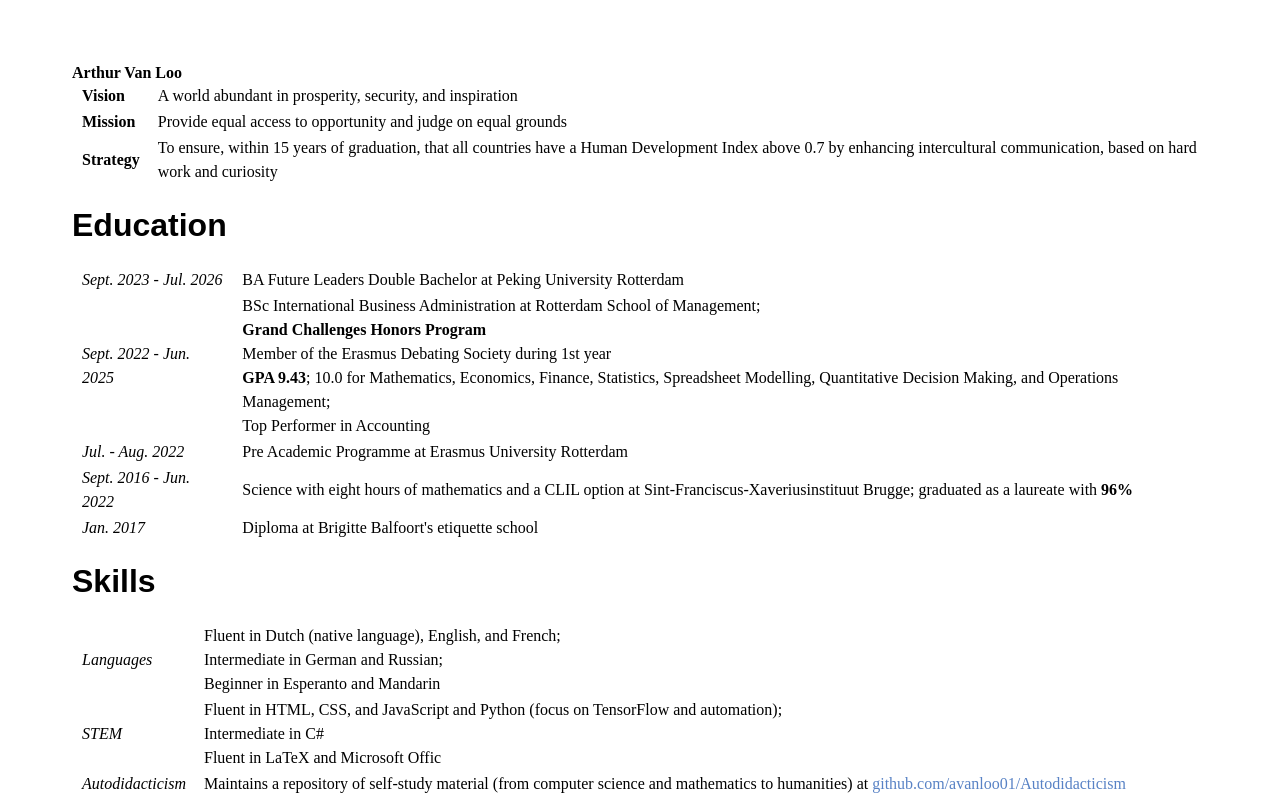
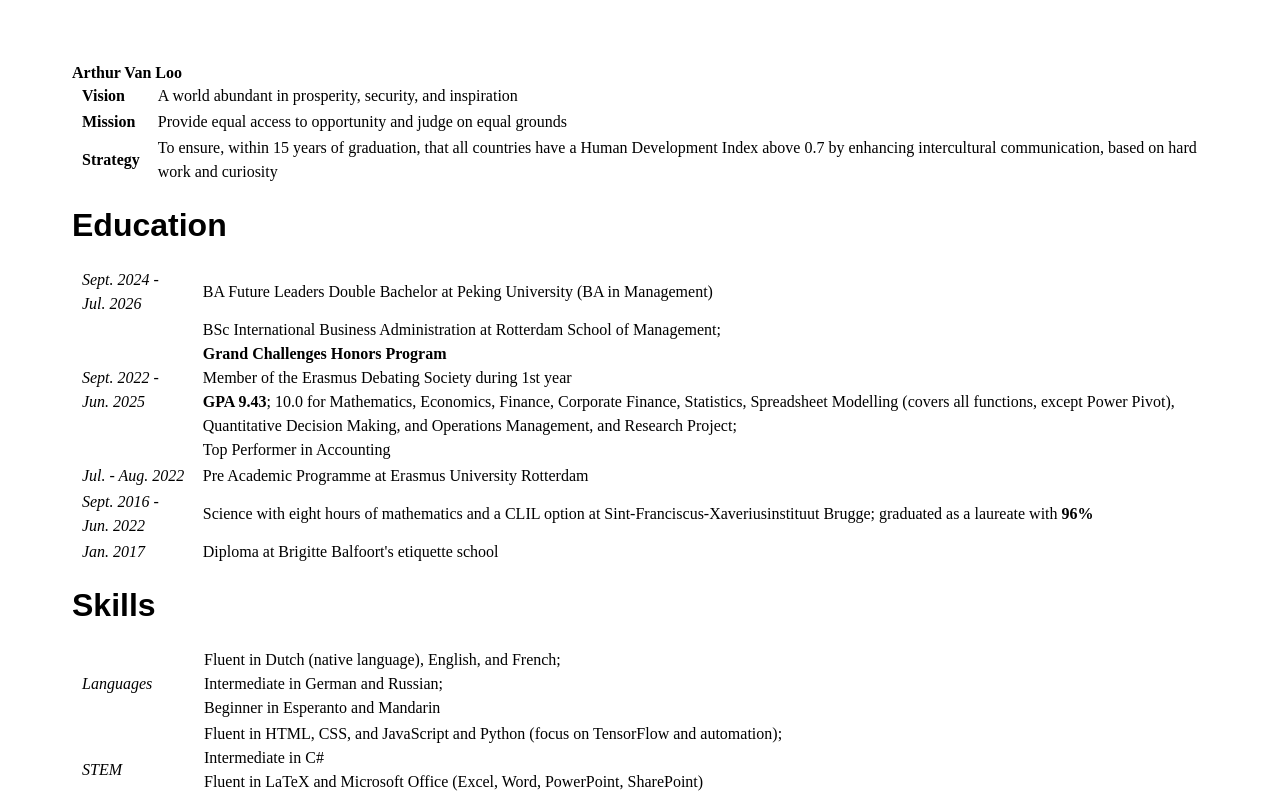
Before and after one commit to avanloo01/businessCard, an Angular app: page /cv in a window 1280 px wide. Shown: the top 797 px of the page. Built offline with nearby package versions, Linux system fonts and the light colour scheme.

Commit message:
Update cv.component.html
Spelling update

```diff
--- a/src/app/Components/cv/cv.component.html
+++ b/src/app/Components/cv/cv.component.html
@@ -20,16 +20,16 @@
 <h1>Education</h1>
 <table>
     <tr>
-        <td><i>Sept. 2023 - Jul. 2026</i></td>
-        <td>BA Future Leaders Double Bachelor at Peking University Rotterdam</td>
+        <td><i>Sept. 2024 - Jul. 2026</i></td>
+        <td>BA Future Leaders Double Bachelor at Peking University (BA in Management)</td>
     </tr>
     <tr>
         <td><i>Sept. 2022 - Jun. 2025</i></td>
         <td>BSc International Business Administration at Rotterdam School of Management;<br>
         <b>Grand Challenges Honors Program</b><br>
         Member of the Erasmus Debating Society during 1st year <br>
-        <b>GPA 9.43</b>; 10.0 for Mathematics, Economics, Finance, Statistics, Spreadsheet Modelling, Quantitative Decision Making, and
-        Operations Management; <br>
+        <b>GPA 9.43</b>; 10.0 for Mathematics, Economics, Finance, Corporate Finance, Statistics, Spreadsheet Modelling (covers all functions, except Power Pivot), Quantitative Decision Making, and
+        Operations Management, and Research Project; <br>
         Top Performer in Accounting</td>
     </tr>
     <tr>
@@ -56,7 +56,8 @@
         <td><i>STEM</i></td>
         <td>Fluent in HTML, CSS, and JavaScript and Python (focus on TensorFlow and automation);<br>
         Intermediate in C# <br>
-        Fluent in LaTeX and Microsoft Offic</td>
+        Fluent in LaTeX and Microsoft Office (Excel, Word, PowerPoint, SharePoint)<br>
+        Fluent in <b>Thomson Reuters Eikon/Refinitiv and Wharton Research Data Services</b></td>
     </tr>
     <tr>
         <td><i>Autodidacticism</i></td>
```
